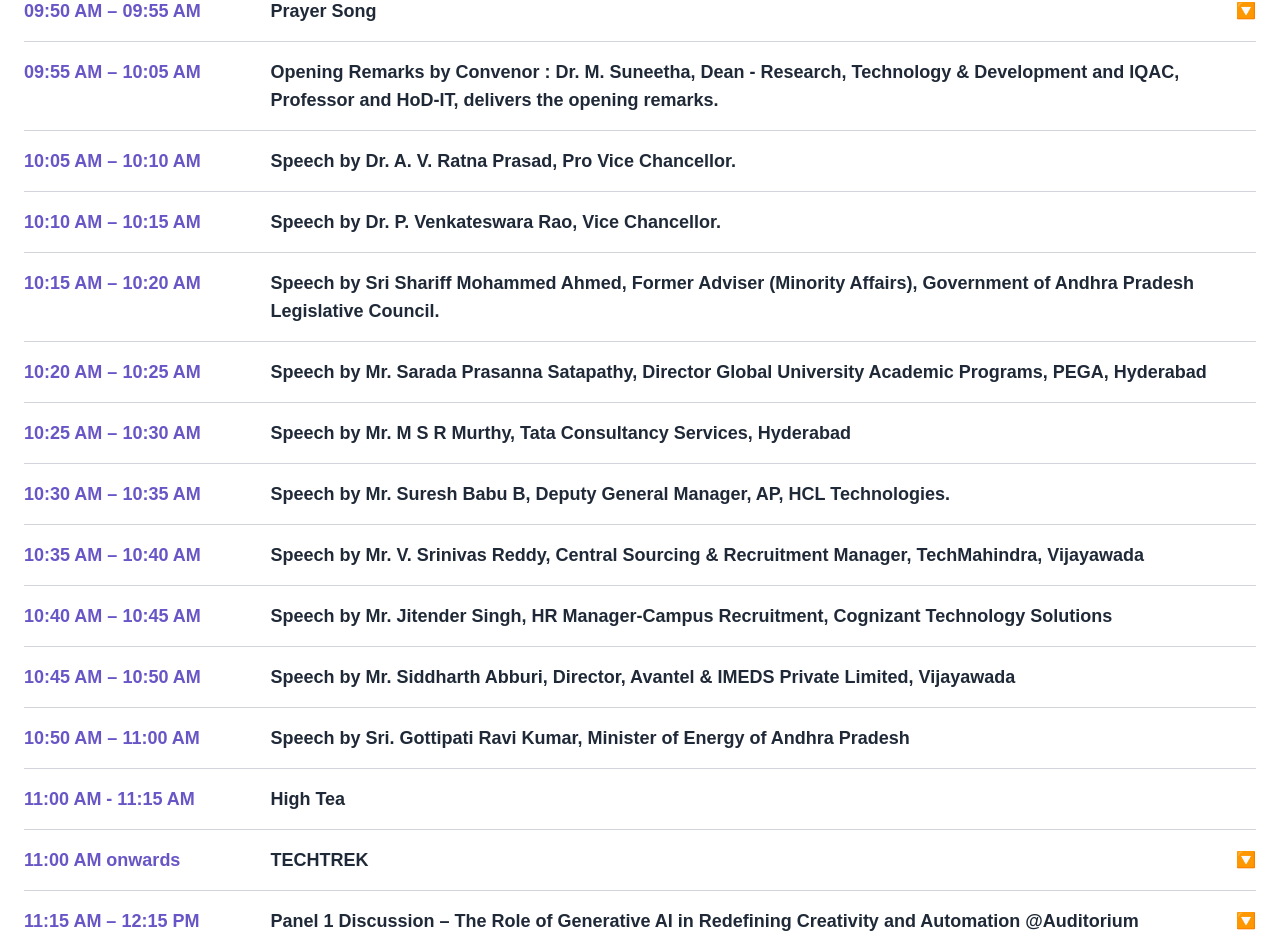
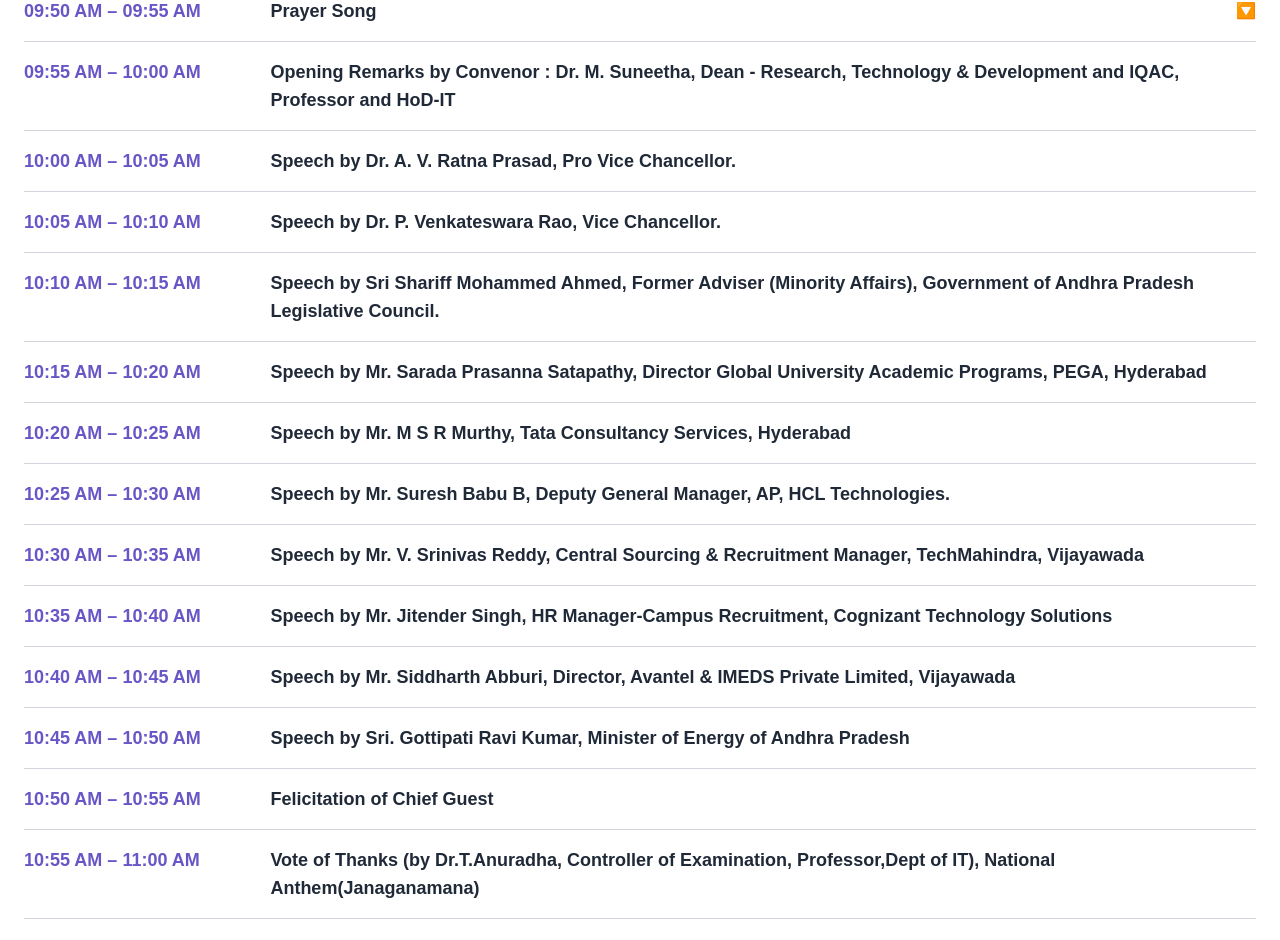
Before and after one commit to roshaneleshaddai/rdconclave, a Next.js app: page /schedule in a window 1280 px wide. Shown: the part 773-1713 px from the top of the page. Built offline with nearby package versions, Linux system fonts and the light colour scheme; a web font is replaced by a local one.

Commit message:
Update page.jsx
track changes
--ng

```diff
--- a/app/schedule/page.jsx
+++ b/app/schedule/page.jsx
@@ -101,15 +101,15 @@ const scheduleData = {
         }
       },
       {
-        "time": "09:55 AM – 10:05 AM",
-        "title": "Opening Remarks by Convenor : Dr. M. Suneetha, Dean - Research, Technology & Development and IQAC, Professor and HoD-IT, delivers the opening remarks.",
+        "time": "09:55 AM – 10:00 AM",
+        "title": "Opening Remarks by Convenor : Dr. M. Suneetha, Dean - Research, Technology & Development and IQAC, Professor and HoD-IT",
         // "description": {
         //   "mainContent": "Dr. M. Suneetha, Dean - Research, Technology & Development and IQAC, Professor and HoD-IT, delivers the opening remarks.",
 
         // }
       },
       {
-        "time": "10:05 AM – 10:10 AM",
+        "time": "10:00 AM – 10:05 AM",
         "title": "Speech by Dr. A. V. Ratna Prasad, Pro Vice Chancellor.",
         // "description": {
         //   "mainContent": "Speech by Dr. A. V. Ratna Prasad, Pro Vice Chancellor.",
@@ -117,7 +117,7 @@ const scheduleData = {
         // }
       },
       {
-        "time": "10:10 AM – 10:15 AM",
+        "time": "10:05 AM – 10:10 AM",
         "title": "Speech by Dr. P. Venkateswara Rao, Vice Chancellor.",
         // "description": {
         //   "mainContent": "Speech by Dr. P. Venkateswara Rao, Vice Chancellor.",
@@ -125,7 +125,7 @@ const scheduleData = {
         // }
       },
       {
-        "time": "10:15 AM – 10:20 AM",
+        "time": "10:10 AM – 10:15 AM",
         "title": "Speech by Sri Shariff Mohammed Ahmed, Former Adviser (Minority Affairs), Government of Andhra Pradesh Legislative Council.",
         // "description": {
           // "mainContent": "Sri Shariff Mohammed Ahmed, Former Adviser (Minority Affairs), Government of Andhra Pradesh Legislative Council.",
@@ -133,7 +133,7 @@ const scheduleData = {
         // }
       },
       {
-        "time": "10:20 AM – 10:25 AM",
+        "time": "10:15 AM – 10:20 AM",
         "title": "Speech by Mr. Sarada Prasanna Satapathy, Director Global University Academic Programs, PEGA, Hyderabad",
         // "description": {
           // "mainContent": "Speech by Mr. Sarada Prasanna Satapathy, Pegasystems.",
@@ -141,7 +141,7 @@ const scheduleData = {
         // }
       },
       {
-        "time": "10:25 AM – 10:30 AM",
+        "time": "10:20 AM – 10:25 AM",
         "title": "Speech by Mr. M S R Murthy, Tata Consultancy Services, Hyderabad",
         // "description": {
           // "mainContent": "Speech by Mr. M S R Murthy, Tata Consultancy Services.",
@@ -149,7 +149,7 @@ const scheduleData = {
         // }
       },
       {
-        "time": "10:30 AM – 10:35 AM",
+        "time": "10:25 AM – 10:30 AM",
         "title": "Speech by Mr. Suresh Babu B, Deputy General Manager, AP, HCL Technologies.",
         // "description": {
           // "mainContent": "Speech by Mr. Suresh Babu B, HCL Technologies.",
@@ -157,7 +157,7 @@ const scheduleData = {
         // }
       },
       {
-        "time": "10:35 AM – 10:40 AM",
+        "time": "10:30 AM – 10:35 AM",
         "title": "Speech by Mr. V. Srinivas Reddy, Central Sourcing & Recruitment Manager, TechMahindra, Vijayawada",
         // "description": {
           // "mainContent": "Speech by Mr. M. Srinivas Reddy, Tech Mahindra.",
@@ -165,7 +165,7 @@ const scheduleData = {
         // }
       },
       {
-        "time": "10:40 AM – 10:45 AM",
+        "time": "10:35 AM – 10:40 AM",
         "title": "Speech by Mr. Jitender Singh, HR Manager-Campus Recruitment, Cognizant Technology Solutions",
         // "description": {
           // "mainContent": "Speech by Mr. Jitender Singh, Cognizant Technology Solutions.",
@@ -178,7 +178,7 @@ const scheduleData = {
         // }
       },
       {
-        "time": "10:45 AM – 10:50 AM",
+        "time": "10:40 AM – 10:45 AM",
         "title": "Speech by Mr. Siddharth Abburi, Director, Avantel & IMEDS Private Limited, Vijayawada",
         // "description": {
           // "mainContent": "Speech by Mr. Sidhharth Abburi.",
@@ -191,7 +191,7 @@ const scheduleData = {
         // }
       },
       {
-        "time": "10:50 AM – 11:00 AM",
+        "time": "10:45 AM – 10:50 AM",
         "title": "Speech by Sri. Gottipati Ravi Kumar, Minister of Energy of Andhra Pradesh",
         // "description": {
           // "mainContent": "Speech by Sri. Gottipati Ravi Kumar",
@@ -203,7 +203,32 @@ const scheduleData = {
           // ]
         // }
       },
-
+      {
+        "time": "10:50 AM – 10:55 AM",
+        "title": "Felicitation of Chief Guest",
+        // "description": {
+          // "mainContent": "Speech by Sri. Gottipati Ravi Kumar",
+          // "keyPoints": [
+          //   "Sri Anagani Satya Prasad, Minister for Revenue, Registration and Stamps of Andhra Pradesh",
+          //   "Sri Gottipati Ravi Kumar, Minister of Energy of Andhra Pradesh",
+          //   "Sri Nadendla Manohar, Minister of Civil Supplies, Food & Consumer Affairs of Andhra Pradesh",
+          //   "Sri Yalamanchili Satyanarayana Chowdary, MLA West, AP"
+          // ]
+        // }
+      },
+      {
+        "time": "10:55 AM – 11:00 AM",
+        "title": "Vote of Thanks (by Dr.T.Anuradha, Controller of Examination, Professor,Dept of IT), National Anthem(Janaganamana)",
+        // "description": {
+          // "mainContent": "Speech by Sri. Gottipati Ravi Kumar",
+          // "keyPoints": [
+          //   "Sri Anagani Satya Prasad, Minister for Revenue, Registration and Stamps of Andhra Pradesh",
+          //   "Sri Gottipati Ravi Kumar, Minister of Energy of Andhra Pradesh",
+          //   "Sri Nadendla Manohar, Minister of Civil Supplies, Food & Consumer Affairs of Andhra Pradesh",
+          //   "Sri Yalamanchili Satyanarayana Chowdary, MLA West, AP"
+          // ]
+        // }
+      },
     {
       time: "11:00 AM - 11:15 AM",
       title: "High Tea",
@@ -547,12 +572,12 @@ const scheduleData = {
               // },
             ],
             Academicians:[
-              // {
-              //   name:"Dr. M. Suneetha",
-              //   position: "Professor & Head, IT Dept, Dean Research, Technology Development & IQAC",
-              // company:"",
-              //   image:"/images/HODIT.jpg",
-              // },
+              {
+                name:"Dr. M. Suneetha",
+                position: "Professor & Head, IT Dept, Dean Research, Technology Development & IQAC",
+              company:"",
+                image:"/images/HODIT.jpg",
+              },
               // {
               //   name:"Dr. A. V. Ratna Prasad",
               //   position: "Pro-Vice Chancellor",
@@ -571,12 +596,12 @@ const scheduleData = {
               company:"",
               image:"https://www.vrsiddhartha.ac.in/wp-content/uploads/2024/10/Dean-Academics.jpg",
             },
-            {
-              name:"Dr. Mallikarjuna Rao",
-              position: "Professor",
-            company:"CE Department",
-              image:"/images/ceprof.jpg",
-            },
+            // {
+            //   name:"Dr. Mallikarjuna Rao",
+            //   position: "Professor",
+            // company:"CE Department",
+            //   image:"/images/ceprof.jpg",
+            // },
               // {
               //   name:"CE",
               //   position: "",
@@ -806,12 +831,6 @@ const scheduleData = {
             //   company: "Pro VC",
             //     image: "https://www.vrsiddhartha.ac.in/wp-content/uploads/2024/09/principal_2024-1-275x300.jpg",
             // },
-            {
-              name:"Dr. M. Suneetha",
-              position: "Professor & Head, IT Dept, Dean Research, Technology Development & IQAC",
-            company:"",
-              image:"/images/HODIT.jpg",
-            },
               {
                 name:"Dr. D. Venkata Rao",
                 position: "Professor & Head, ECE Dept, Dean- Velagapudi Ramakrishna Siddhartha School of Engineering",
@@ -819,10 +838,16 @@ const scheduleData = {
                 image:"https://www.vrsiddhartha.ac.in/wp-content/uploads/2024/10/dean-school.jpg",
               },
               {
+                name:"Dr.T.Anuradha",
+                position: "Professor -IT,  Controller of Examinations, SAHE",
+              company:"",
+                image:"/images/HODIT.jpg",
+              },
+              {
                 name:"Dr. K. Purna Chandra Rao",
                 position: "Professor & Head, Department of Computer Applications",
               company:"",
-                image:"",
+                image:"mcahod.jpg",
               },
 
             ],
```
